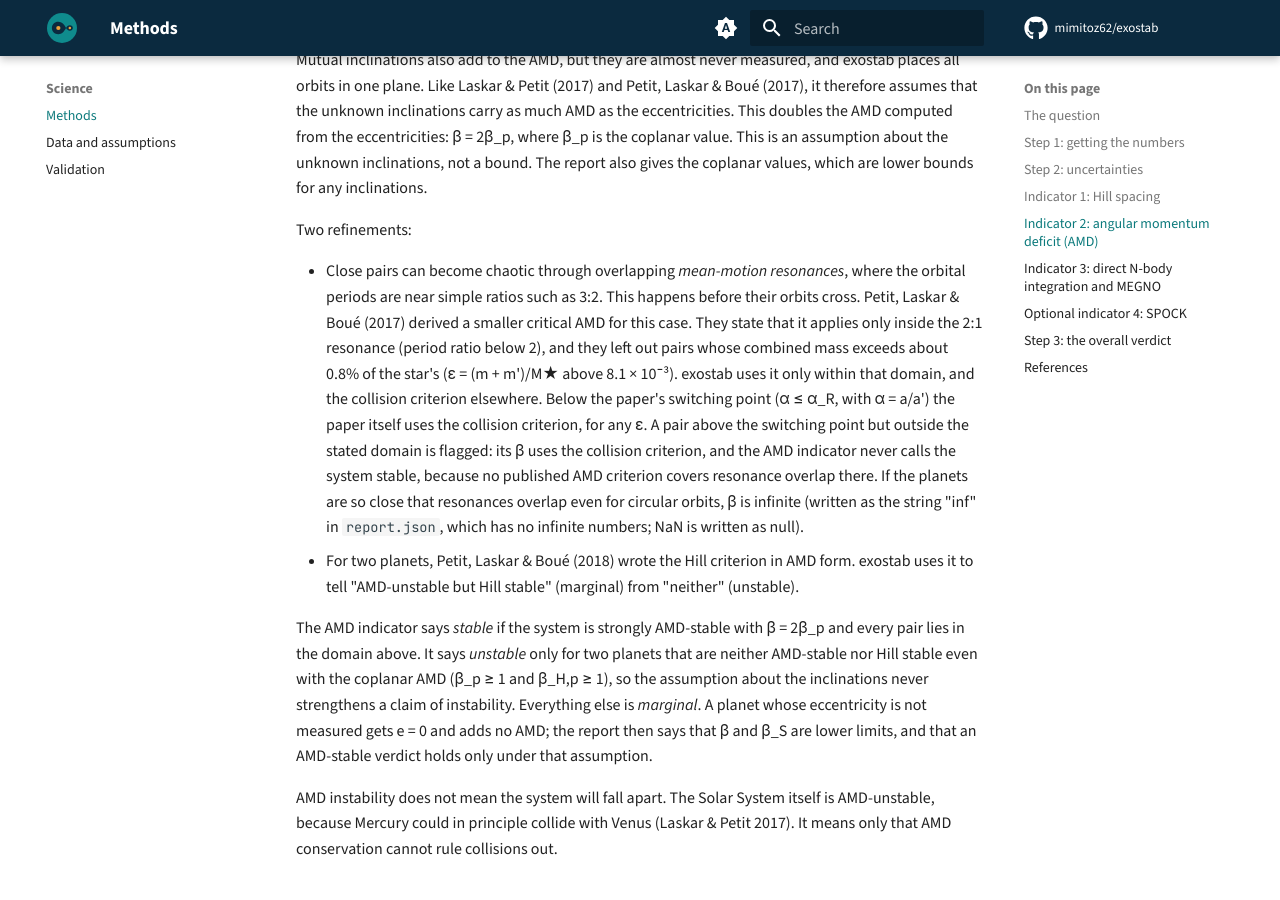
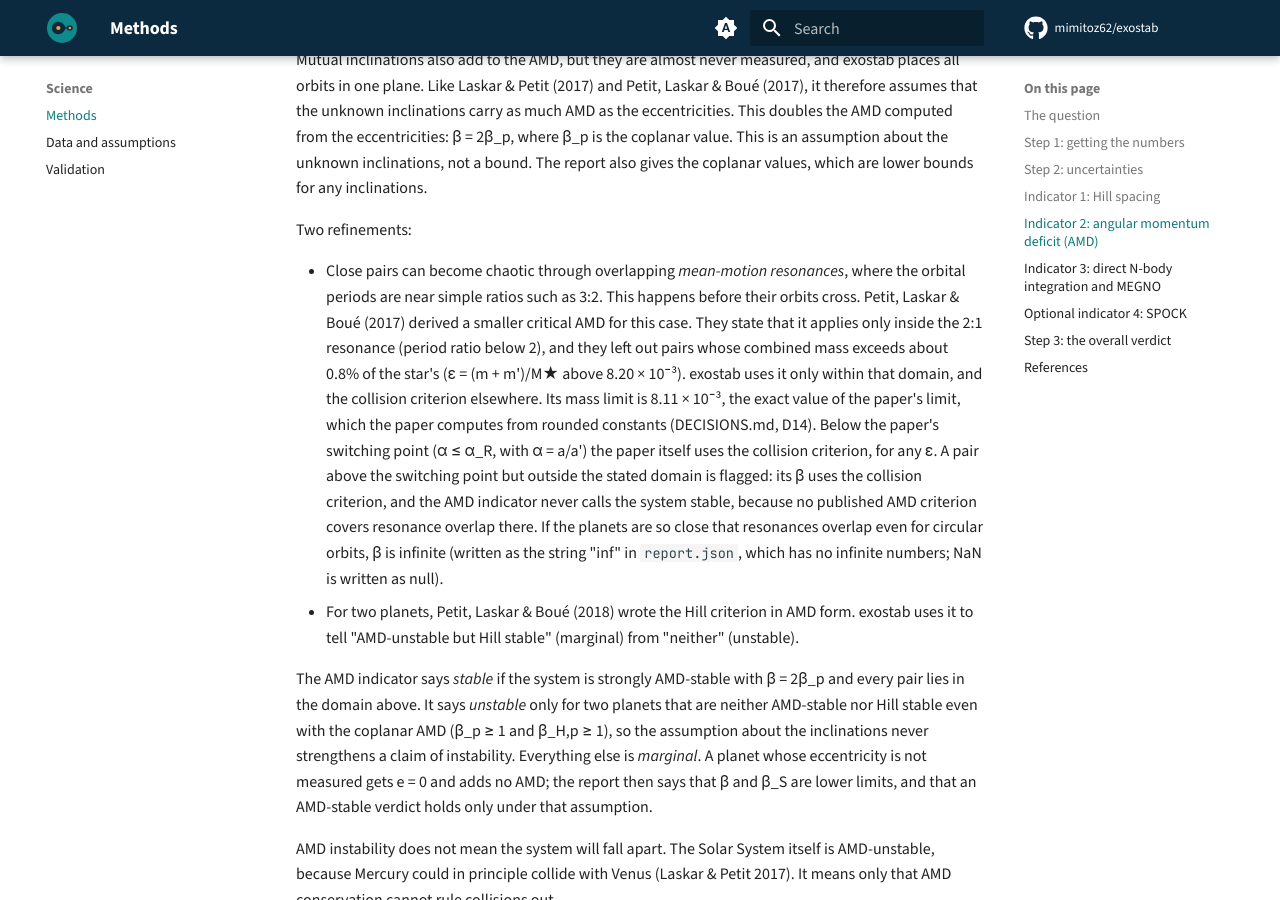
Before and after one commit to O1sumitkumar/exostab, an MkDocs documentation site: the page built from docs/methods.md, in a window 1280 px wide and 900 px high, scrolled down 2211 px. Built offline with MkDocs 1.6.1 and Material for MkDocs 9.7.7, drawn with Linux system fonts in a browser that asks for light colours; comment, search, counter and statistics services are not loaded.

Commit message:
Give the paper's own mass limit in Methods, and exostab's beside it
docs/methods.md said Petit, Laskar & Boue (2017) left out pairs with
epsilon = (m + m')/M* "above 8.1 x 10^-3". The paper's cut is
eps_lim = 8.20e-3 (quoted in the docstring of
src/exostab/indicators/amd.py); 8.11e-3 is exostab's exact root of
alpha_cir(eps) = 2^(-2/3) (amd.EPS_LIM = 0.0081069), and the paper's
value follows from its rounded constants: ((1 - 0.63)/1.46)^3.5 =
0.00819. DECISIONS.md D14 and the code already kept the two apart.

The page now gives 8.20 x 10^-3 for the paper and says that exostab
uses the exact value 8.11 x 10^-3, with a pointer to D14. The bullet is
rewrapped.

Co-Authored-By: Claude Opus 5.5 <noreply@anthropic.com>

```diff
--- a/docs/methods.md
+++ b/docs/methods.md
@@ -89,13 +89,14 @@ Two refinements:
 - Close pairs can become chaotic through overlapping *mean-motion resonances*, where the orbital periods are near
   simple ratios such as 3:2. This happens before their orbits cross. Petit, Laskar & Boué (2017) derived a smaller
   critical AMD for this case. They state that it applies only inside the 2:1 resonance (period ratio below 2), and
-  they left out pairs whose combined mass exceeds about 0.8% of the star's (ε = (m + m')/M★ above
-  8.1 × 10⁻³). exostab uses it only within that domain, and the collision criterion elsewhere. Below the paper's
-  switching point (α ≤ α_R, with α = a/a') the paper itself uses the collision criterion, for any ε. A pair above
-  the switching point but outside the stated domain is flagged: its β uses the collision criterion, and the AMD
-  indicator never calls the system stable, because no published AMD criterion covers resonance overlap there.
-  If the planets are so close that resonances overlap even for circular orbits, β is infinite (written as the
-  string "inf" in `report.json`, which has no infinite numbers; NaN is written as null).
+  they left out pairs whose combined mass exceeds about 0.8% of the star's (ε = (m + m')/M★ above 8.20 × 10⁻³).
+  exostab uses it only within that domain, and the collision criterion elsewhere. Its mass limit is 8.11 × 10⁻³, the
+  exact value of the paper's limit, which the paper computes from rounded constants (DECISIONS.md, D14). Below the
+  paper's switching point (α ≤ α_R, with α = a/a') the paper itself uses the collision criterion, for any ε. A pair
+  above the switching point but outside the stated domain is flagged: its β uses the collision criterion, and the AMD
+  indicator never calls the system stable, because no published AMD criterion covers resonance overlap there. If the
+  planets are so close that resonances overlap even for circular orbits, β is infinite (written as the string "inf"
+  in `report.json`, which has no infinite numbers; NaN is written as null).
 - For two planets, Petit, Laskar & Boué (2018) wrote the Hill criterion in AMD form. exostab uses it to tell
   "AMD-unstable but Hill stable" (marginal) from "neither" (unstable).
 
```
